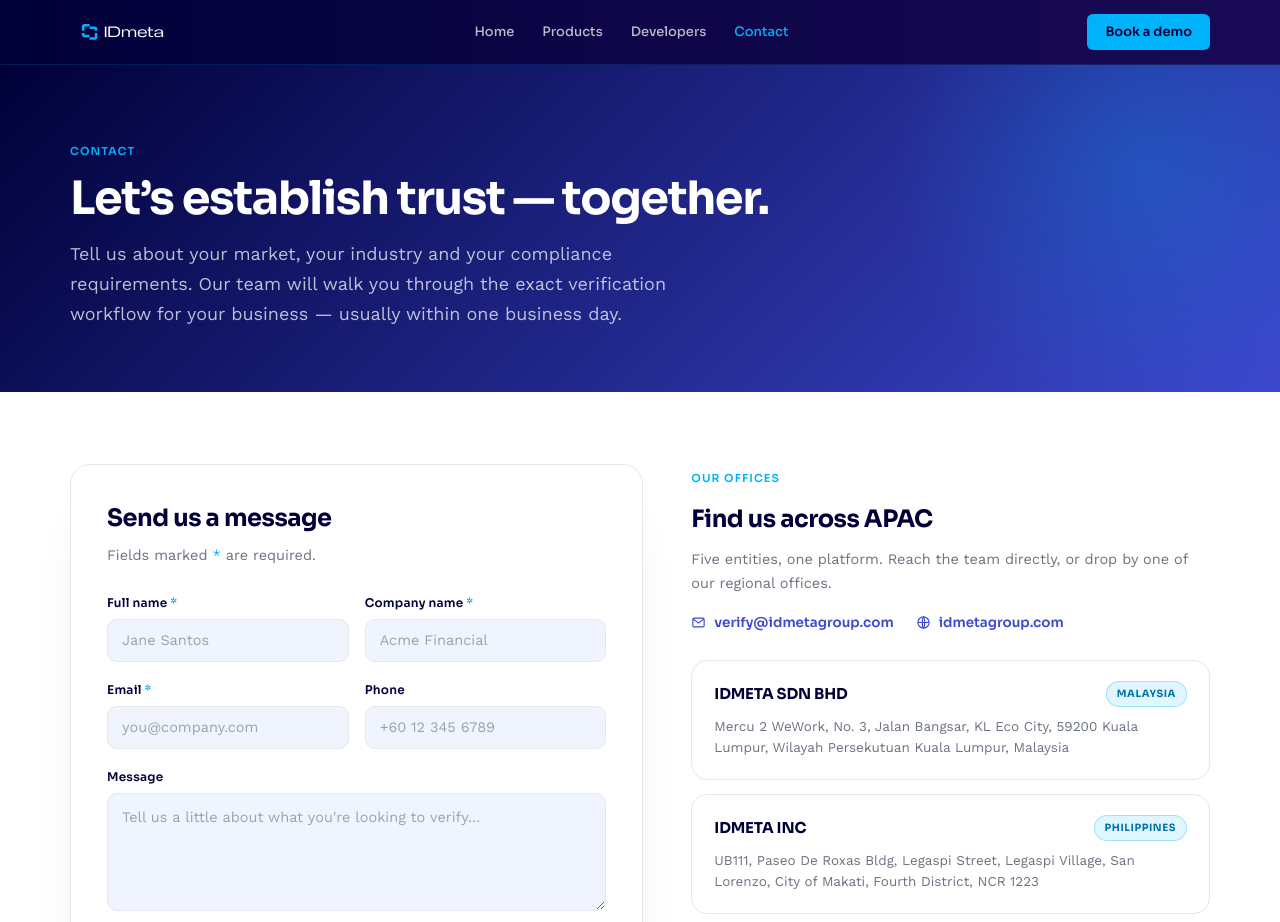
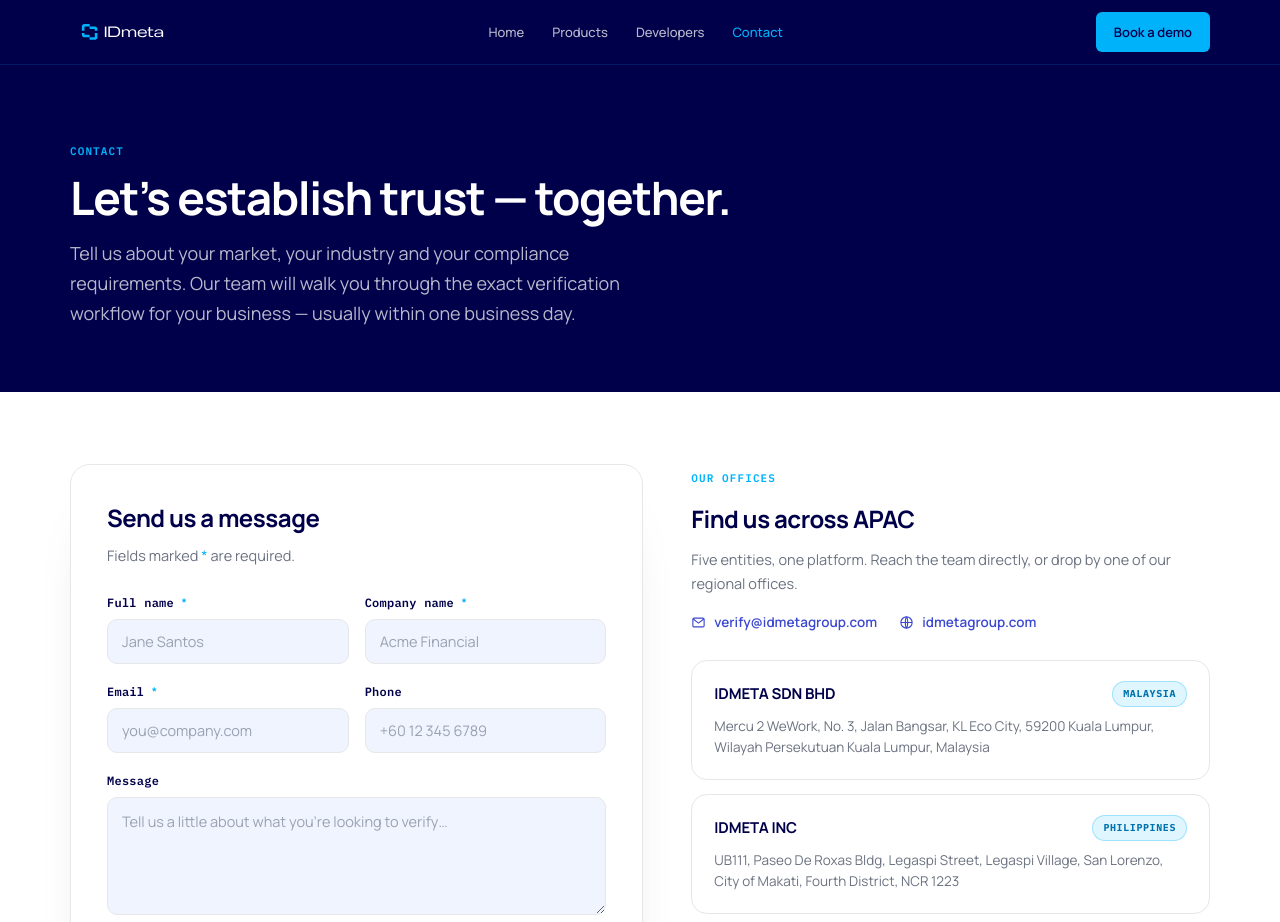
Before and after one commit to IDMeta/IDmeta-Website, a website: page contact.html in a window 1280 px wide. Shown: the top 922 px of the page. Drawn offline with nearby package versions, Linux system fonts and the light colour scheme.

Commit message:
Contact Updates

```diff
--- a/contact.html
+++ b/contact.html
@@ -10,14 +10,14 @@
 <link rel="apple-touch-icon" href="favicon/apple-touch-icon.png">
 <link rel="preconnect" href="https://fonts.googleapis.com">
 <link rel="preconnect" href="https://fonts.gstatic.com" crossorigin>
-<link href="https://fonts.googleapis.com/css2?family=Sora:wght@400;500;600;700&family=Work+Sans:wght@300;400;500&family=JetBrains+Mono:wght@400;500&display=swap" rel="stylesheet">
+<link href="https://fonts.googleapis.com/css2?family=IBM+Plex+Mono:wght@400;500;600;700&family=Manrope:wght@400;500;600;700&display=swap" rel="stylesheet">
 <link rel="stylesheet" href="styles.css">
 <script src="scripts.js" defer></script>
 <script src="https://challenges.cloudflare.com/turnstile/v0/api.js" async defer></script>
 <style>
 /* ── Contact page (scoped) ─────────────────────────────────── */
-.contact-hero{background:linear-gradient(135deg,var(--midnight) 0%,var(--violet) 100%);padding:72px 0 64px;position:relative;overflow:hidden}
-.contact-hero::after{content:'';position:absolute;top:-160px;right:-120px;width:520px;height:520px;border-radius:50%;background:radial-gradient(circle,color-mix(in srgb,var(--sky) 22%,transparent),transparent 68%);pointer-events:none}
+.contact-hero{background:#00004a;padding:72px 0 64px;position:relative;overflow:hidden}
+.contact-hero::after{display:none}
 .contact-hero .section-label{color:var(--sky)}
 .contact-hero h1{font-size:46px;font-weight:700;color:#fff;line-height:1.1;letter-spacing:-.03em;max-width:720px;margin-bottom:16px}
 .contact-hero p{font-size:18px;line-height:1.65;color:rgba(255,255,255,.72);max-width:600px}
--- a/styles.css
+++ b/styles.css
@@ -27,6 +27,9 @@ h1,h2,h3,h4,h5{font-family:'Sora',sans-serif}
 body[data-page="home"]{--midnight:#00004a}
 body[data-page="home"] *{font-family:'Manrope',sans-serif !important}
 body[data-page="home"] :is(code,pre,kbd,samp,.hero-eyebrow span,.hero-tagline,.dash-badge,.dash-step-dot,.dash-step-status,.hv-tag,.hv-row-name,.hv-row-status,.hv-field b,.hv-decision .lbl,.section-label,.tm-title,.tm-live,.tm-hot text,.gfx-k,.gfx-cell strong,.spot-kicker,.sc-label,.sc-doc-mrz,.uni-col-label,.uni-step-num,.uni-engine-label,.uv-banner,.int-tag,.int-chip,.apac-tab-code,.case-market,.roi-model h3,.roi-chip,.trust-badge,.code-lang,.code-body,.code-chip,.tw-pill,.footer-col h4,.footer-subcol h5,.proof-val,.stat-num,.case-hero .val,.roi-val,.roi-row-val,.roi-total-val){font-family:'IBM Plex Mono',monospace !important}
+body[data-page="contact"]{--midnight:#00004a}
+body[data-page="contact"] *{font-family:'Manrope',sans-serif !important}
+body[data-page="contact"] :is(.section-label,.field label,.office-tag,.footer-col h4,.footer-subcol h5){font-family:'IBM Plex Mono',monospace !important}
 a{text-decoration:none;color:inherit}
 img{display:block;max-width:100%}
 .container{max-width:1180px;margin:0 auto;padding:0 20px}
@@ -34,6 +37,7 @@ img{display:block;max-width:100%}
 /* NAV */
 nav{position:sticky;top:0;z-index:999;background:linear-gradient(90deg,var(--midnight) 0%,#1a0a56 100%);border-bottom:1px solid rgba(0,178,250,.15)}
 body[data-page="home"] nav{background:#00004a}
+body[data-page="contact"] nav{background:#00004a}
 .nav-inner{display:flex;align-items:center;justify-content:space-between;height:64px;gap:16px}
 .nav-logo img{height:40px}
 .nav-links{display:flex;align-items:center;gap:4px}
@@ -70,6 +74,9 @@ body[data-page="home"] button:not(.hv-btn),
 body[data-page="home"] :is(a.btn-primary,a.btn-primary-lg,a.btn-outline-lg,a.spot-learn){height:40.8px;min-height:40.8px;align-items:center;justify-content:center}
 body[data-page="home"] a.btn-primary{display:inline-flex}
 body[data-page="home"] .hero .btn-primary-lg{height:auto;min-height:0}
+body[data-page="contact"] button,
+body[data-page="contact"] :is(a.btn-primary,a.btn-primary-lg,a.btn-outline-lg){height:40.8px;min-height:40.8px;align-items:center;justify-content:center}
+body[data-page="contact"] a.btn-primary{display:inline-flex}
 
 /* HERO */
 .hero{background:linear-gradient(135deg,var(--midnight) 0%,var(--violet) 100%);padding:80px 0 72px;position:relative;overflow:hidden}
@@ -726,6 +733,7 @@ body[data-page="home"] .cta-banner::before{display:none}
 /* FOOTER */
 footer{background:#000025;border-top:1px solid rgba(255,255,255,.06);padding:56px 0 32px}
 body[data-page="home"] footer{background:#00004a}
+body[data-page="contact"] footer{background:#00004a}
 .footer-grid{display:grid;grid-template-columns:2fr 1fr 1fr 1fr 1fr;gap:40px;margin-bottom:48px}
 .footer-brand{margin-bottom:20px}
 .footer-brand img{height:24px;margin-bottom:16px}
```
